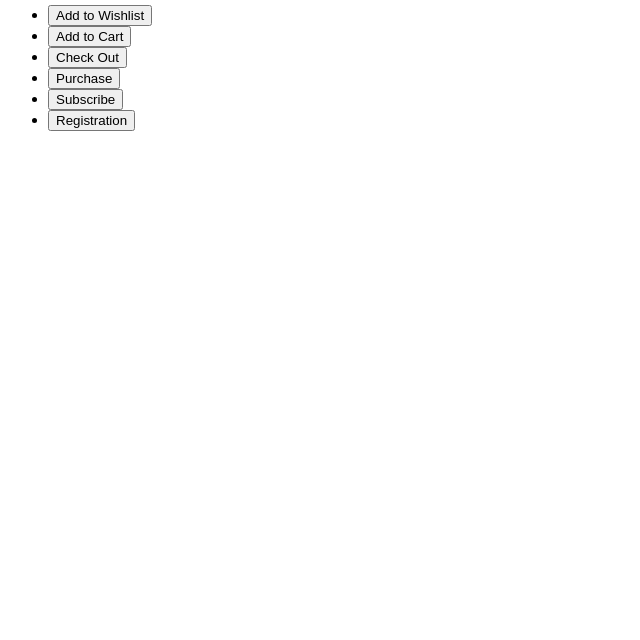
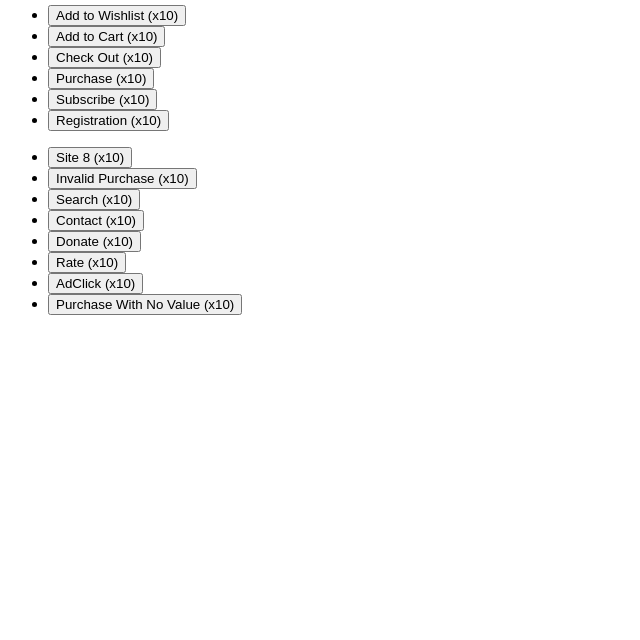
Before and after one commit to cbmeta/lg-testsite8, a plain HTML site: page index.html in a window 1280 px wide. Shown: the part 160-800 px from the top of the page, without its empty margins (0-640 px from the left). Drawn offline with Linux system fonts and the light colour scheme.

Commit message:
Update index.html

```diff
--- a/index.html
+++ b/index.html
@@ -1,7 +1,6 @@
 <p>
-  CBQ Site (Original Body code)
+  CBQ Site (Original & Modified Body code)
     <br />
-  Test 5: SG Test Website	& Combined
     <br />
     <br />
     <br />
@@ -10,11 +9,81 @@
 
 <head>
 <!-- ---------------------------------------------------------------------------------- -->
-<!-- N/A -->
+<!-- Signals Gateway Pixel Code -->
+    <script>
+    !function(a,h,e,v,n,t,s){
+      if(a.cbq)return;
+      n=a.cbq=function(){n.callMethod ? n.callMethod.apply(n,arguments) : n.queue.push(arguments);};
+      if(!a._cbq)a._cbq=n;
+      n.push=n;n.loaded=!0;n.version='2.0';n.queue=[];
+      t=h.createElement(e);t.async=!0; t.src=v;s=h.getElementsByTagName(e)[0];s.parentNode.insertBefore(t,s);
+    }(window, document,'script', 'https://ggonzalez63924-ejm5xg56sq-uc.a.run.app/sdk/1800528302078864575/events.js');
+    cbq('setHost', 'https://ggonzalez63924-ejm5xg56sq-uc.a.run.app/');
+    cbq('init', '1800528302078864575');
+    </script>
+  <!-- End Signals Gateway Pixel Code -->
+<!-- Signals Gateway Pixel Code -->
+    <script>
+    !function(a,h,e,v,n,t,s){
+      if(a.cbq)return;
+      n=a.cbq=function(){n.callMethod ? n.callMethod.apply(n,arguments) : n.queue.push(arguments);};
+      if(!a._cbq)a._cbq=n;
+      n.push=n;n.loaded=!0;n.version='2.0';n.queue=[];
+      t=h.createElement(e);t.async=!0; t.src=v;s=h.getElementsByTagName(e)[0];s.parentNode.insertBefore(t,s);
+    }(window, document,'script', 'https://ggonzalez63924-ejm5xg56sq-uc.a.run.app/sdk/6089769467407267028/events.js');
+    cbq('setHost', 'https://ggonzalez63924-ejm5xg56sq-uc.a.run.app/');
+    cbq('init', '6089769467407267028');
+    </script>
+  <!-- End Signals Gateway Pixel Code -->
+
+<!-- ---------------------------------------------------------------------------------- -->
+<!-- Modified CBQ body Code -->
+<meta name="facebook-domain-verification" content="qowwrhpyni79cf2pms3zixyrxoh3b4" />
+<title>pixel test page</title>
+</head>
+<body>
+<h2>pixel test page</h2>
+<div><ul>
+  <li><button id="addToWishlistButton" type="button">Add to Wishlist (x10)</button></li>
+  <li><button id="addToCartButton" type="button">Add to Cart (x10)</button></li>
+  <li><button id="checkoutButton" type="button">Check Out (x10)</button></li>
+  <li><button id="purchaseButton" type="button">Purchase (x10)</button></li>
+  <li><button id="subcribeButton" type="button">Subscribe (x10)</button></li>
+  <li><button id="registrationButton" type="button">Registration (x10)</button></li>
+</ul></div>
+<div><ul>
+  <li><button id="siteButton" type="button">Site 8 (x10)</button></li>
+  <li><button id="invalidpurchaseButton" type="button">Invalid Purchase (x10)</button></li>
+  <li><button id="searchButton" type="button">Search (x10)</button></li>
+  <li><button id="contactButton" type="button">Contact (x10)</button></li>
+  <li><button id="donateButton" type="button">Donate (x10)</button></li>
+  <li><button id="rateButton" type="button">Rate (x10)</button></li>
+  <li><button id="adClickButton" type="button">AdClick (x10)</button></li>
+  <li><button id="purchaseNoValueButton" type="button">Purchase With No Value (x10)</button></li>
+</ul></div>
+<script type="text/javascript">
+  for(var i = 0; i < 10; i++) {
+document.getElementById('addToWishlistButton').addEventListener('click', function() {cbq('track', 'AddToWishlist'); }, false);
+document.getElementById('addToCartButton').addEventListener('click', function() {cbq('track', 'AddToCart');}, false);
+document.getElementById('checkoutButton').addEventListener('click', function() {cbq('track', 'InitiateCheckout');}, false);
+document.getElementById('purchaseButton').addEventListener('click', function() {cbq('track', 'Purchase', {value: '12.34',currency: 'USD',});}, false);
+document.getElementById('subcribeButton').addEventListener('click', function() {cbq('track', 'Subscribe');}, false);
+document.getElementById('registrationButton').addEventListener('click', function() {cbq('track', 'CompleteRegistration');}, false);
+document.getElementById('siteButton').addEventListener('click', function() {cbq('track', 'Site8')}, false);
+document.getElementById('invalidpurchaseButton').addEventListener('click', function() {cbq('track', 'Purchase', {value: 'fdsjflds',currency: 'USD',});}, false);
+document.getElementById('searchButton').addEventListener('click', function() {cbq('track', 'Search'); }, false);
+document.getElementById('contactButton').addEventListener('click', function() {cbq('track', 'Contact'); }, false);
+document.getElementById('donateButton').addEventListener('click', function() {cbq('track', 'Donate'); }, false);
+document.getElementById('rateButton').addEventListener('click', function() {cbq('track', 'Rate'); }, false);
+document.getElementById('adClickButton').addEventListener('click', function() {cbq('track', 'AdClick'); }, false);
+document.getElementById('purchaseNoValueButton').addEventListener('click', function() {cbq('track', 'Purchase', {currency: 'USD',});}, false);
+}
+</script>
+</body>
 
 <!-- ---------------------------------------------------------------------------------- -->
 <!-- Original CBQ body Code -->
-
+<!--
 <meta name="facebook-domain-verification" content="qowwrhpyni79cf2pms3zixyrxoh3b4" />
 <title>pixel test page</title>
 </head>
@@ -61,5 +130,5 @@ document.getElementById('registrationButton').addEventListener('click', function
 
 </script>
 </body>
-
+-->
 <!-- ---------------------------------------------------------------------------------- -->
```
